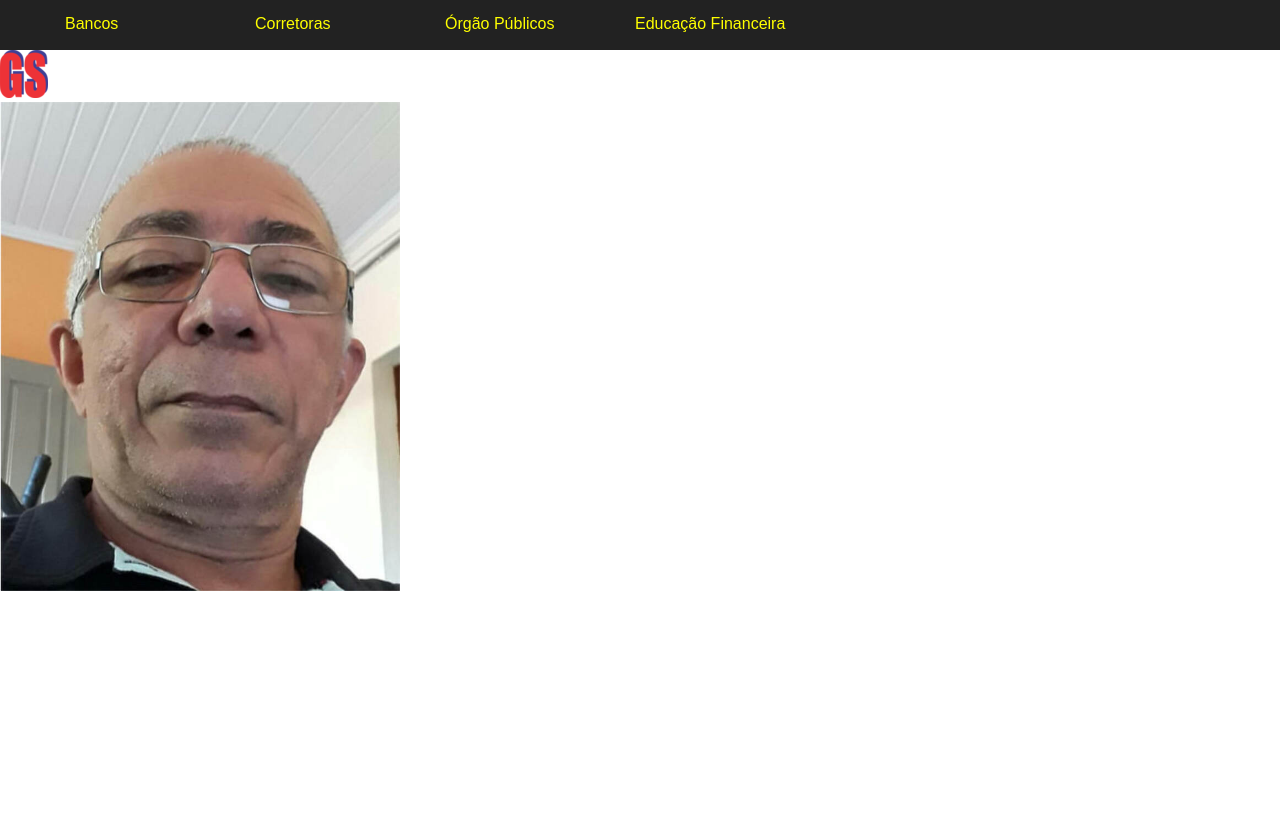
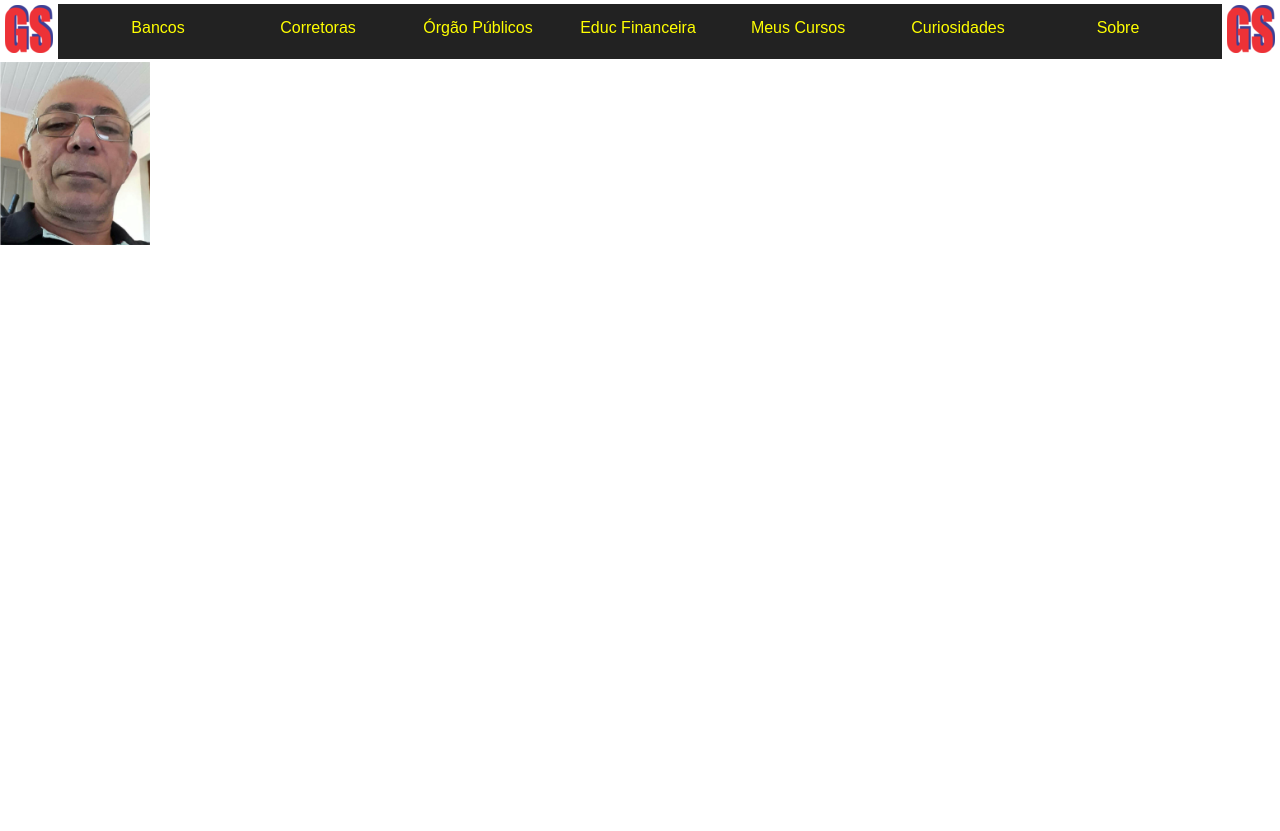
Before and after one commit to gutembergsantana/gutsan-git, a PHP site: page /Principal.html in a window 1280 px wide. Shown: the top 831 px of the page. Before the commit the page ends 591 px from the top, so only its background shows below. Run offline with PHP 8.4, Linux system fonts and the light colour scheme.

Commit message:
Modificando tela principal e logo da página, mudando o titulo da pagina e adicionando imagens na pasta

```diff
--- a/Página Menu/Estilo.css
+++ b/Página Menu/Estilo.css
@@ -5,20 +5,29 @@
 	color:#aaa;
 	font-family:'Arial';
 	}
-
+.container{
+	display: flex;
+	flex-flow: row;
+	flex-direction: row;
+	align-items: center;
+}
+.logo1, .logo2{
+	flex: 1;
+	margin: 5px;
+}
 .menu{
-	width:100%;
-	height:50px;
+	flex: 95;
+	height:55px;
 	background-color: #222;
 	}
 
 .menu>ul{
 	list-style:none;
 	position:relative;
-	margin-left:50px;
+	margin-left:20px;
 	}
 .menu ul li{
-		width:190px;
+		width:160px;
 		float:left;
 	}
 
@@ -27,7 +36,7 @@
 	display:block;
 	text-decoration: none;
 	background-color: #222;
-	text-align:left;
+	text-align:center;
 	color: #FFFF00;
 	}
 .menu ul ul{
@@ -41,7 +50,7 @@
 	}
 
 .menu a:hover{
-	background-color:#f4f4f4;
+	background-color:#27330e;
 	}
 
 .menu ul ul li{
@@ -88,6 +97,7 @@ label[for='bt_menu']{
 	width:100%;
 	float:none;
 	}
+
 .menu ul ul{
 	position:static;
 	overflow:hidden;
@@ -103,6 +113,11 @@ label[for='bt_menu']{
 	margin-left:0;
 	}
 }
+
 #guto{
+	width:150px;
+	transition: all 1s linear;
+}
+#guto:hover{
 	width: 400px;
 }
--- a/Página Menu/Principal.html
+++ b/Página Menu/Principal.html
@@ -6,10 +6,15 @@
     <meta name="viewport" content="width=device-width,initial-scale=1.0">
     <title>Menu Principal</title>
     <link rel="stylesheet" href="Estilo.css">
+</head>
 <body>
     <input type="checkbox" id="bt_menu">
     <label for="bt_menu">&#9776;</label>
 
+    <div class="container">
+        <div class="logo1">
+            <img src="GS.ico">
+        </div>
         <nav class="menu">
             <ul>
                 <li><a href="#">Bancos</a>
@@ -28,6 +33,7 @@
                         <li><a href="https://www.rico.com.vc/login/" target="_blanck">Rico</a>
                         <li><a href="https://br.advfn.com/" target="_blanck">ADVFN</a>
                         <li><a href="http://www.b3.com.br/pt_br/" target="_blanck">BM&Bovespa</a>
+                        <li><a href="https://iqoption.com/pt" target="_blanck">IQoptin</a>
                     </ul>
                 </li>
                 <li><a href="#">Órgão Públicos</a>
@@ -35,10 +41,13 @@
                         <li><a href="https://meu.inss.gov.br/central/index.html?app=extcnissat#/" target="_blanck">INSS</a>
                         <li><a href="http://receita.economia.gov.br/" target="_blanck">Receita Federal</a>
                         <li><a href="http://www.correios.com.br/" target="_blanck">Correios</a>
+                        <li><a href="https://www.brisanet.com.br/areaassinante/#/areaassinante/auth" target="_blanck">Brisanet</a>
+                        <li><a href="https://www.uniodonto-ce.com.br/pages/paginaInicial" target="_blanck">Uniodonto</a>
+                        <li><a href="https://www.unimedfortaleza.com.br/" target="_blanck">Unimed</a>
                     </ul>
                 </li>
 
-        <li><a href="#">Educação Financeira</a>
+                <li><a href="#">Educ Financeira</a>
                     <ul>
                         <li><a href="https://www.toroinvestimentos.com.br/" target="_blanck">Toro Investimentos</a>
                         <li><a href="http://www.fundamentus.com.br/" target="_blanck">Fundamentus</a>
@@ -53,14 +62,59 @@
                     </ul>
 
                 </li>
+
+
+
+                <li><a href="#">Meus Cursos</a>
+                    <ul>
+                        <li><a href="https://alunos.b7web.com.br/login" target="_blanck">B7web</a>
+                        <li><a href="https://cursoentalheemmadeira.club.hotmart.com/lesson/2z7rVJ6o7j/aula-42" target="_blanck">Entalhe</a>
+                        <li><a href="https://investidor.club.hotmart.com/lesson/EM7q52l17x/declaracao-de-privacidade" target="_blanck">Investidor Mestre</a>
+                        <li><a href="https://startsax.club.hotmart.com/lesson/vROxJDMaeD/aula-1-(parte-1)-apresentacao-do-curso" target="_blanck">Start Sax</a>
+                        <li><a href="https://metodovgl.club.hotmart.com/lesson/r37dLAXX7L/apresentacao" target="_blanck">VLG</a>
+                        <li><a href="https://comotocarteclado.club.hotmart.com/lesson/qV73RGk3e3/aula-0-como-assistir-este-curso" target="_blanck">Descomplicando a música</a>
+                        <li><a href="https://formulaviolao.club.hotmart.com/lesson/RE4z1KL9Ol/instrucoes-para-a-area-de-membros-(nao-deixe-de-assistir)" target="_blanck">Fórmula Violão</a>
+                        <li><a href="https://cursospeedpythonaprendaalingua.club.hotmart.com/lesson/0Z72dgJq4N/aula-01-apresentacao-do-curso-speed-python" target="_blanck">Programação em Python</a>
+                        <li><a href="https://formulanegocioonline-alexvargas.club.hotmart.com/lesson/r37dBk0y4L/comece-por-aqui" target="_blanck">Fórmula negócio on line</a>
+                        <li><a href="http://cursosescon.com.br/aluno/meus-cursos" target="_blanck">Matemática Financeira</a>
+                        <li><a href="https://www.udemy.com/course/python-gratuito/learn/lecture/3469550?start=0#overview" target="_blanck">Python - Curso completo</a>
+                        <li><a href="https://www.udemy.com/course/curso-de-excel-construindo-dashboards/learn/lecture/13322504?start=0#overview" target="_blanck">Excel - Dashboards</a>
+                        <li><a href="https://www.udemy.com/course/curso-de-piano-luciano-alves/learn/lecture/7380450?start=0#overview" target="_blanck">Piano para Iniciantes</a>
+                        <li><a href="https://www.udemy.com/course/python-3-na-web-com-django-basico-intermediario/learn/lecture/4791586?start=0#overview" target="_blanck">Python 3 na web</a>
+                         <li><a href="" target="_blanck"></a>
+
+                    </ul>
+
+                </li>
+
+                <li><a href="#">Curiosidades</a>
+                    <ul>
+                        <li><a href="https://github.com/" target="_blanck">GitHub</a>
+                        <li><a href="https://flexboxfroggy.com/" target="_blanck">Flexbox Froggy</a>
+                        <li><a href="https://infinityfree.net/" target="_blanck">Infinity Free</a>
+                    </ul>
+
+                </li>
+                <li><a href="#">Sobre</a>
+                    <ul>
+                        <li><a href="https://gutembergsantana.weebly.com/" target="_blanck">gutemberg - weebly</a>
+                        <li><a href="https://infinityfree.net/" target="_blanck">gutemberg - webnode</a>
+                    </ul>
+
+                </li>
             </ul>
         </nav>
-<div>
+    <div class="logo2">
         <img src="GS.ico">
     </div>
-<div>
-    <img id="guto" src="gutemberg.jpg">
     </div>
+
+    <!--
+    <div class="foto">
+        <img id="guto" src="gutemberg.jpg" alt="Foto do Gutemberg">
+    </div>
+    -->
+    <img id="guto" src="gutemberg.jpg" alt="Foto do Gutemberg">
 
 </body>
 </html>
--- a/medicenter/assets/css/template.css
+++ b/medicenter/assets/css/template.css
@@ -49,7 +49,7 @@ nav a:hover{
 #banner{
 	display: flex;
 	justify-content: center;
-	background-image: url('../imagens/img1.jpg');
+	background-image: url('../imagens/Sitio1.jpg');
 	background-position: center;
 	background-size: cover;  /* A imagem vai se adaptar à largura do dispositivo */
 	height: 670px;
```
Also changed, not shown: medicenter/index.html (+4 -4 lines), medicenter/assets/imagens/Boletim_Covid19_Russas.jpg (added), medicenter/assets/imagens/Covid19_Russas.jpg (added), medicenter/assets/imagens/GS_Logo.png (added), medicenter/assets/imagens/Pacatuba.png (added), medicenter/assets/imagens/Sitio1.jpg (added), medicenter/assets/imagens/email_color1.jpg (added), medicenter/assets/imagens/email_pb1.jpg (added), medicenter/assets/imagens/facebook_color1.jpg (added), medicenter/assets/imagens/facebook_pb1.jpg (added), medicenter/assets/imagens/risco_menu.jpg (added), medicenter/assets/imagens/twitter_color1.jpg (added), medicenter/assets/imagens/twitter_pb1.jpg (added), medicenter/assets/imagens/whatsapp_color1.jpg (added), 1 more files, 1 other file. Lines whose indentation alone changed are shown as unchanged.
